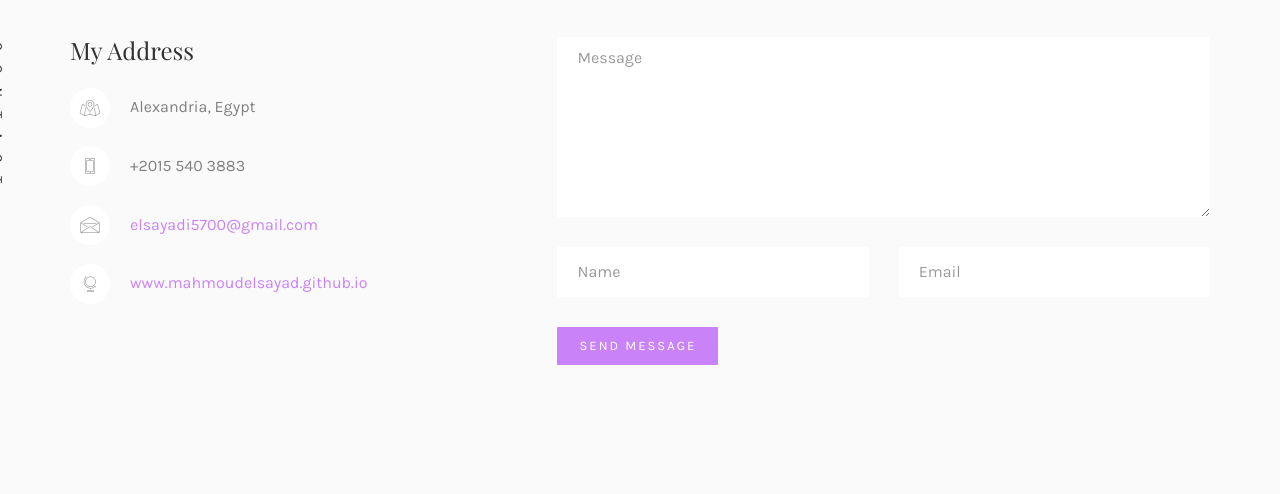
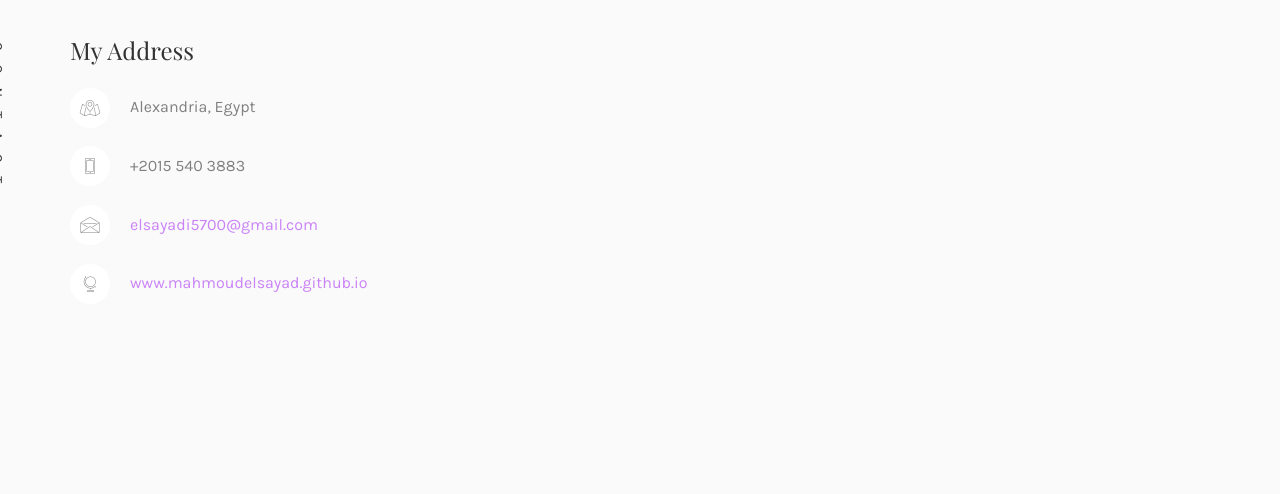
Before and after one commit to MahmoudElsayad/MahmoudElsayad.github.io, a plain HTML site: page contact.html in a window 1280 px wide. Shown: the part 306-800 px from the top of the page. Drawn offline with nearby package versions, Linux system fonts and the light colour scheme; files whose address does not match are found by name; a web font is replaced by a local one.

Commit message:
Update contact.html

```diff
--- a/contact.html
+++ b/contact.html
@@ -3,7 +3,7 @@
 	<head>
 	<meta charset="utf-8">
 	<meta http-equiv="X-UA-Compatible" content="IE=edge">
-	<title>Noah Template</title>
+	<title>Mahmoud Elsayad</title>
 	<meta name="viewport" content="width=device-width, initial-scale=1">
 	<meta name="description" content="" />
 	<meta name="keywords" content="" />
@@ -111,7 +111,7 @@
 									<li><span><i class="icon-globe3"></i></span><a href="#">www.mahmoudelsayad.github.io</a></li>
 								</ul>
 							</div>
-							<div class="col-md-7 col-md-push-1 animate-box">
+							<!-- <div class="col-md-7 col-md-push-1 animate-box">
 								<div class="row">
 									<div class="col-md-12">
 										<div class="form-group">
@@ -134,7 +134,7 @@
 										</div>
 									</div>
 								</div>
-							</div>
+							</div> -->
 						</div>
 					</div>
 				</div>
```
